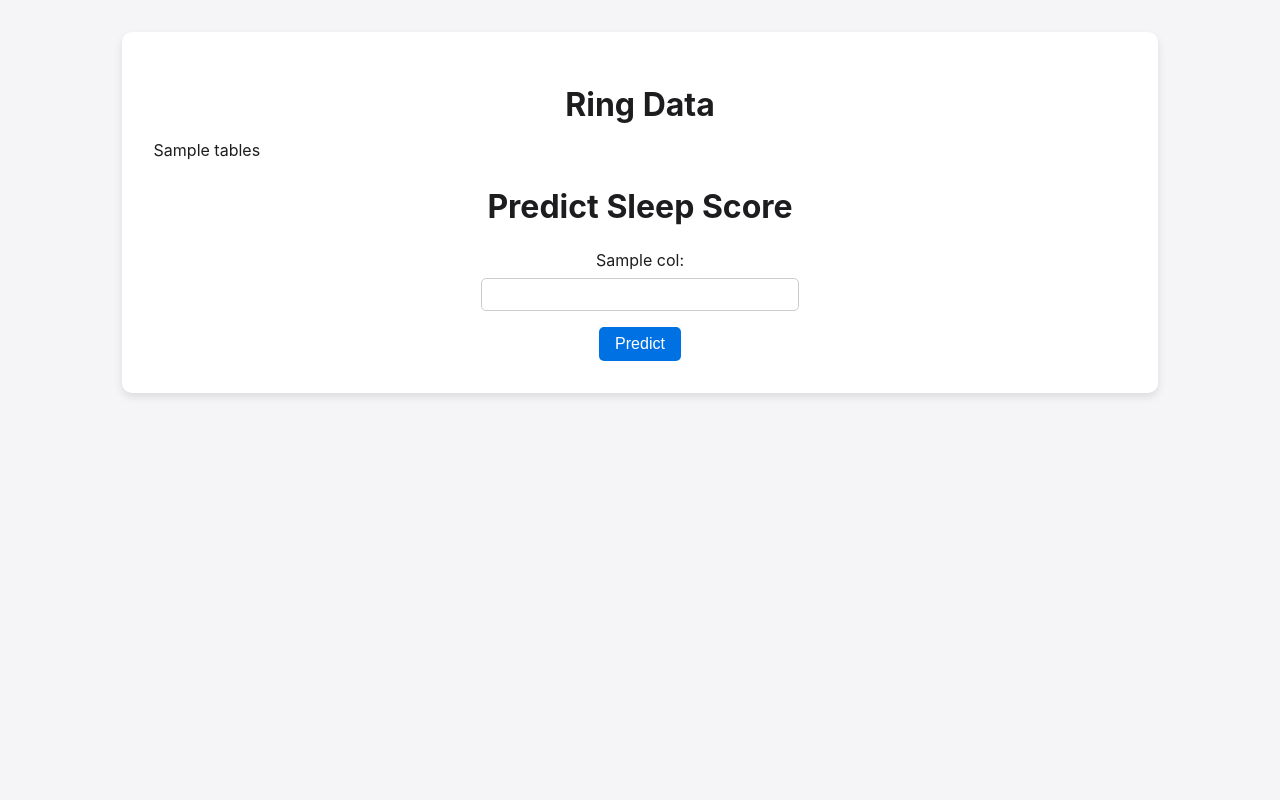
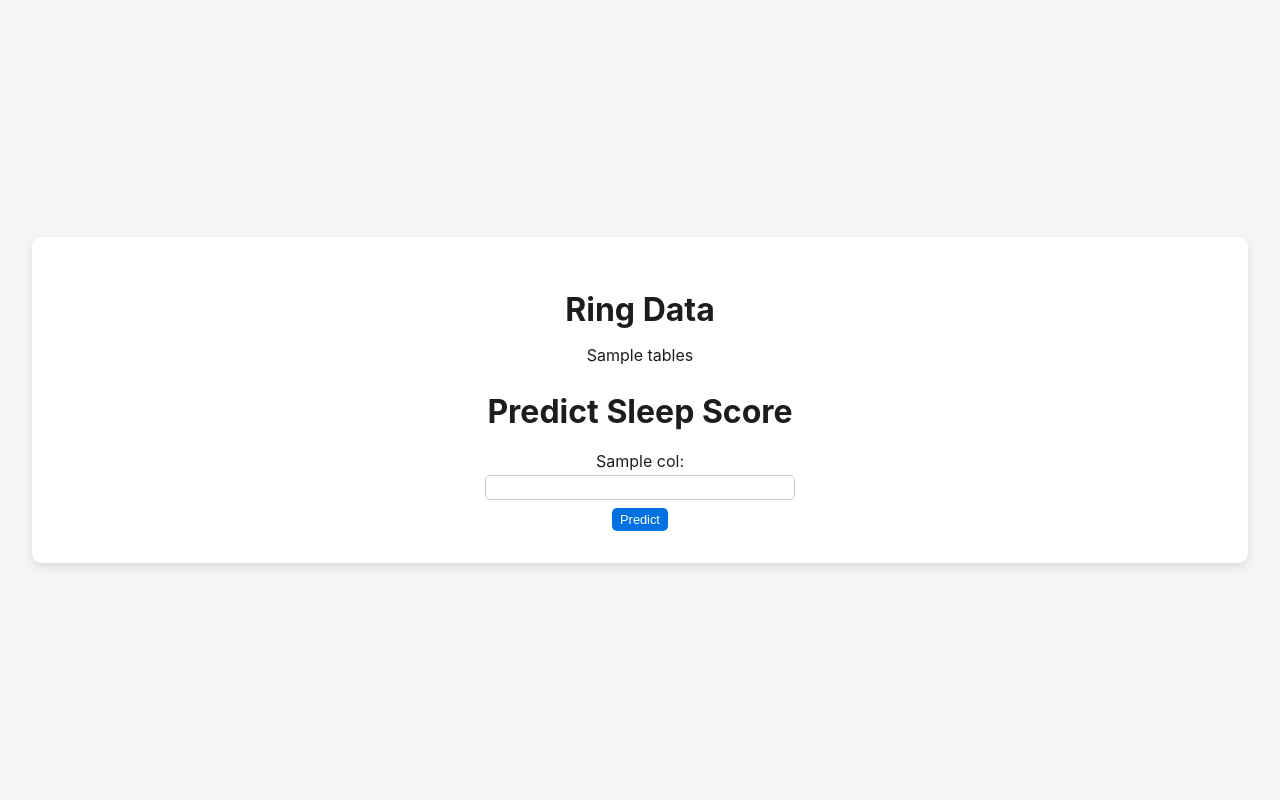
Before and after one commit to JaimeQuezadaJr/MLPractice, a Flask app: template templates/table.html in a window 1280 px wide. Run offline with Flask 3, Linux system fonts and the light colour scheme; the template is opened without the code that fills it: most values are stand-ins (such as "Sample title", 1, 10 or a date in 2020).

Commit message:
new styling for smaller table

```diff
--- a/static/table.css
+++ b/static/table.css
@@ -5,31 +5,32 @@ body {
     margin: 0;
     padding: 0;
     display: flex;
-    flex-direction: column;
+    justify-content: center;
     align-items: center;
-    padding: 2rem;
+    min-height: 100vh;
+    text-align: center;
 }
 .container {
     background: white;
     padding: 2rem;
     border-radius: 10px;
     box-shadow: 0 4px 8px rgba(0, 0, 0, 0.1);
-    width: 80%;
+    width: 90%;
     max-width: 1200px;
 }
 h1, h2 {
     font-size: 2rem;
     margin-bottom: 1rem;
-    text-align: center;
 }
 table.data {
     width: 100%;
     border-collapse: collapse;
-    margin-bottom: 2rem;
+    margin-bottom: 1rem;
+    font-size: 0.5rem;
 }
 table.data th, table.data td {
     border: 1px solid #ddd;
-    padding: 8px;
+    padding: 4px;
     text-align: left;
 }
 table.data th {
@@ -41,24 +42,25 @@ form {
     align-items: center;
 }
 label {
-    margin: 0.5rem 0;
+    margin: 0.25rem 0;
 }
 input[type="text"] {
-    padding: 0.5rem;
+    padding: 0.25rem;
     border: 1px solid #ccc;
     border-radius: 5px;
-    margin-bottom: 1rem;
+    margin-bottom: 0.5rem;
     width: 100%;
     max-width: 300px;
+    font-size: 0.8rem;
 }
 input[type="submit"] {
     background-color: #0071e3;
     color: white;
     border: none;
-    padding: 0.5rem 1rem;
+    padding: 0.25rem 0.5rem;
     border-radius: 5px;
     cursor: pointer;
-    font-size: 1rem;
+    font-size: 0.8rem;
 }
 input[type="submit"]:hover {
     background-color: #005bb5;
```
